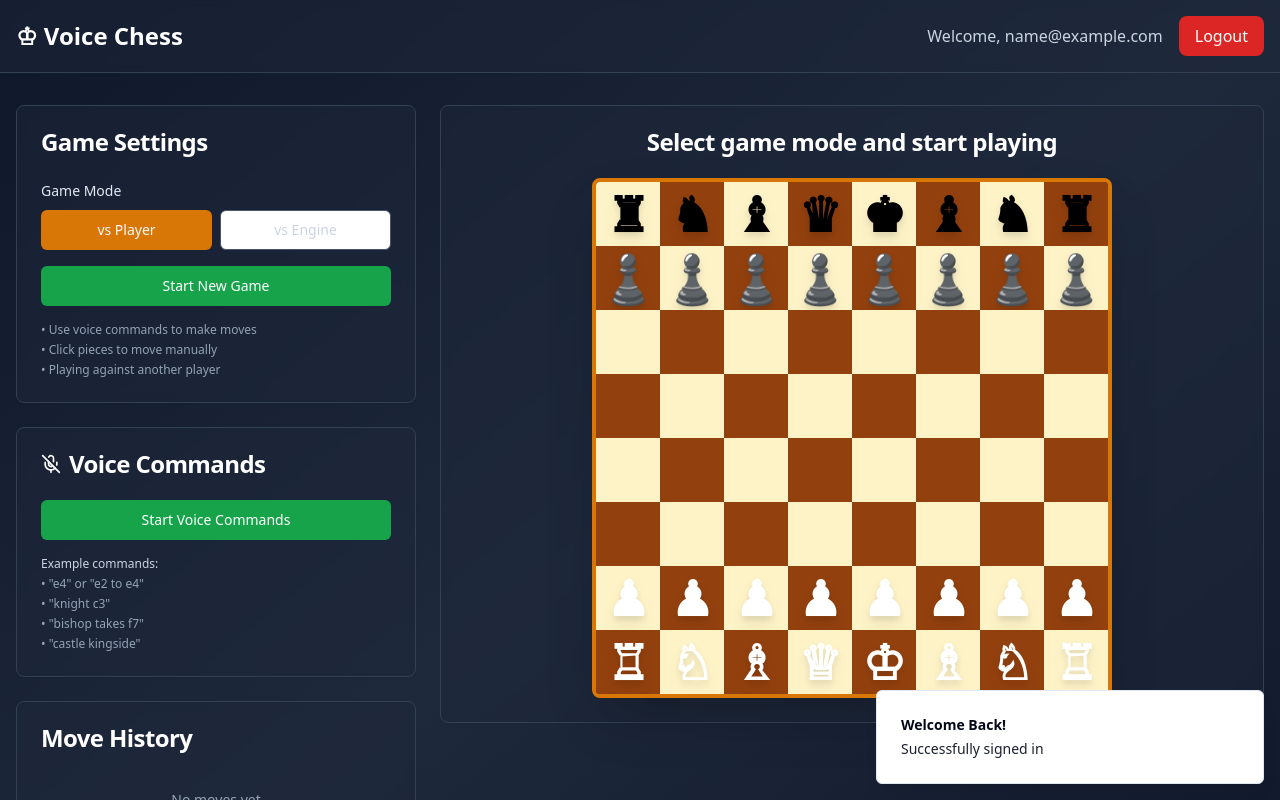
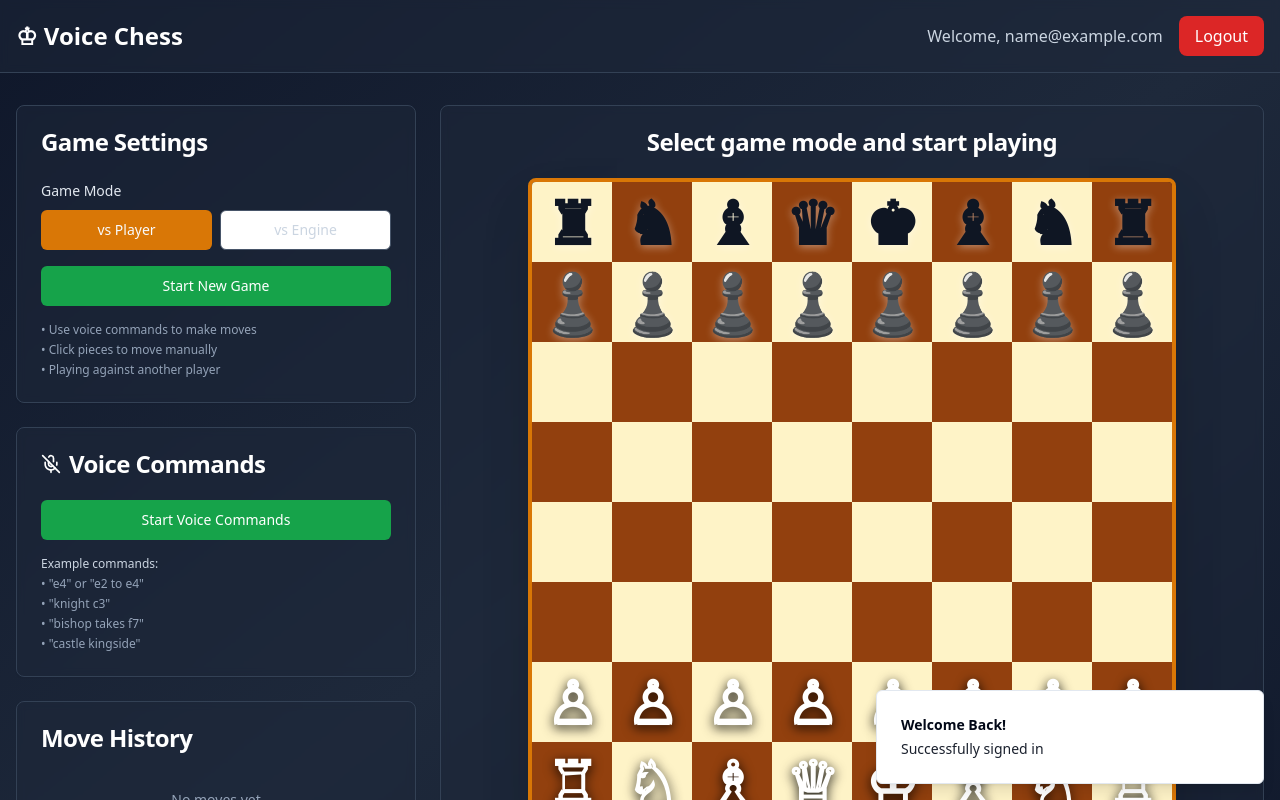
Before and after one commit to ritwancorp/voice-chess-arena-online, a React (Vite) app: page / in a window 1280 px wide. Both pictures are taken after typing "name@example.com", "Sample123" into the empty fields and a click on the button "Sign In". Shown: the top 800 px of the page. Built offline with nearby package versions, Linux system fonts and the light colour scheme.

Commit message:
Fix: Improve chess piece appearance
Refine chess piece styling for better visual representation.

```diff
--- a/src/components/ChessBoard.tsx
+++ b/src/components/ChessBoard.tsx
@@ -1,4 +1,3 @@
-
 import { useState, useEffect } from "react";
 import { ChessMove } from "./ChessGame";
 
@@ -31,7 +30,7 @@ const initialBoard: (ChessPiece | null)[][] = [
   Array(8).fill(null),
   Array(8).fill(null),
   Array(8).fill(null),
-  Array(8).fill(null).map(() => ({ type: "pawn", color: "white", symbol: "♟︎" })),
+  Array(8).fill(null).map(() => ({ type: "pawn", color: "white", symbol: "♙" })),
   [
     { type: "rook", color: "white", symbol: "♖" },
     { type: "knight", color: "white", symbol: "♘" },
@@ -152,20 +151,30 @@ export const ChessBoard = ({ currentPlayer, onMove, gameStarted, voiceCommand }:
             <div
               key={`${rowIndex}-${colIndex}`}
               className={`
-                w-12 h-12 md:w-16 md:h-16 flex items-center justify-center cursor-pointer relative
-                transition-all duration-200 hover:brightness-110
+                w-14 h-14 md:w-20 md:h-20 flex items-center justify-center cursor-pointer relative
+                transition-all duration-200 hover:brightness-110 hover:scale-105
                 ${getSquareColor(rowIndex, colIndex)}
                 ${voiceCommand ? "ring-2 ring-green-400 ring-opacity-50" : ""}
               `}
               onClick={() => handleSquareClick(rowIndex, colIndex)}
             >
               {piece && (
-                <span className={`
-                  text-3xl md:text-5xl select-none font-bold drop-shadow-lg
-                  ${piece.color === "white" ? "text-white filter drop-shadow-[0_2px_4px_rgba(0,0,0,0.8)]" : "text-black filter drop-shadow-[0_2px_4px_rgba(255,255,255,0.3)]"}
-                `}>
-                  {piece.symbol}
-                </span>
+                <div className="relative transform transition-transform duration-200 hover:scale-110">
+                  <span className={`
+                    text-4xl md:text-6xl select-none font-bold
+                    ${piece.color === "white"
+                      ? "text-gray-100 drop-shadow-[0_3px_6px_rgba(0,0,0,0.9)] filter brightness-110"
+                      : "text-gray-900 drop-shadow-[0_2px_4px_rgba(255,255,255,0.4)] filter brightness-90"
+                    }
+                    hover:drop-shadow-[0_4px_8px_rgba(0,0,0,0.6)]
+                  `}>
+                    {piece.symbol}
+                  </span>
+                  <div className={`
+                    absolute inset-0 rounded-full transition-opacity duration-200
+                    ${isSquareSelected(rowIndex, colIndex) ? 'bg-blue-400 opacity-20' : 'opacity-0'}
+                  `} />
+                </div>
               )}
             </div>
           ))
```
